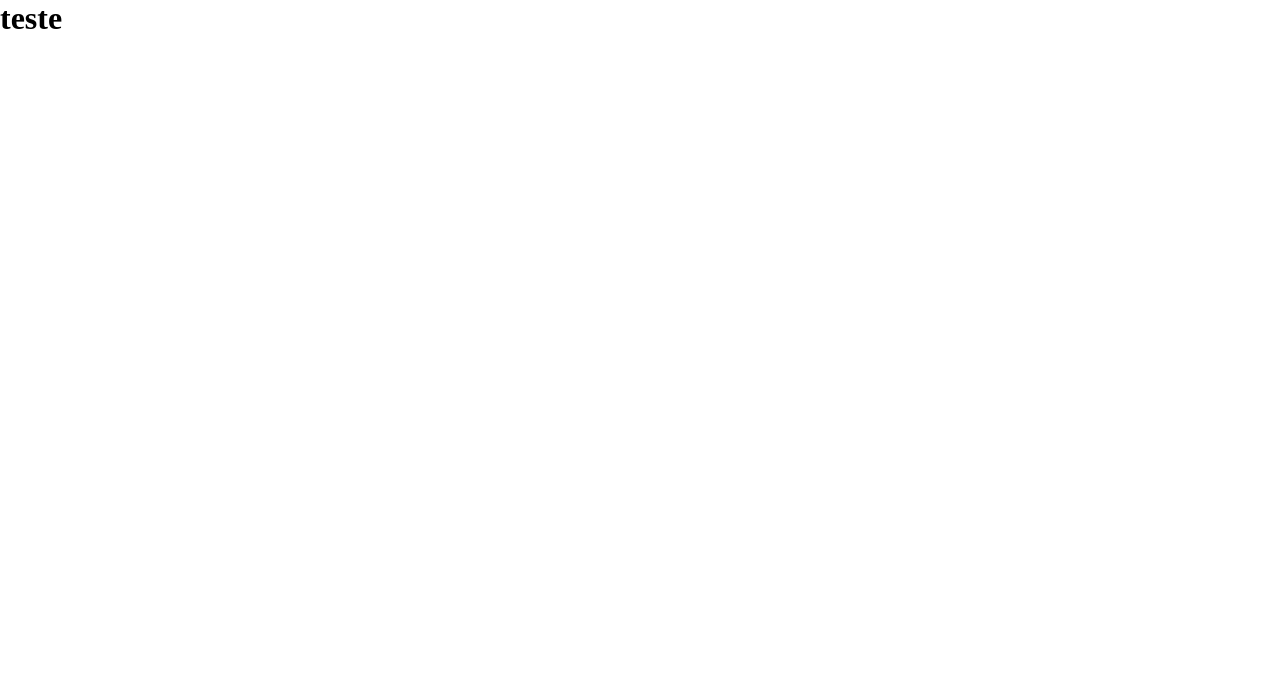
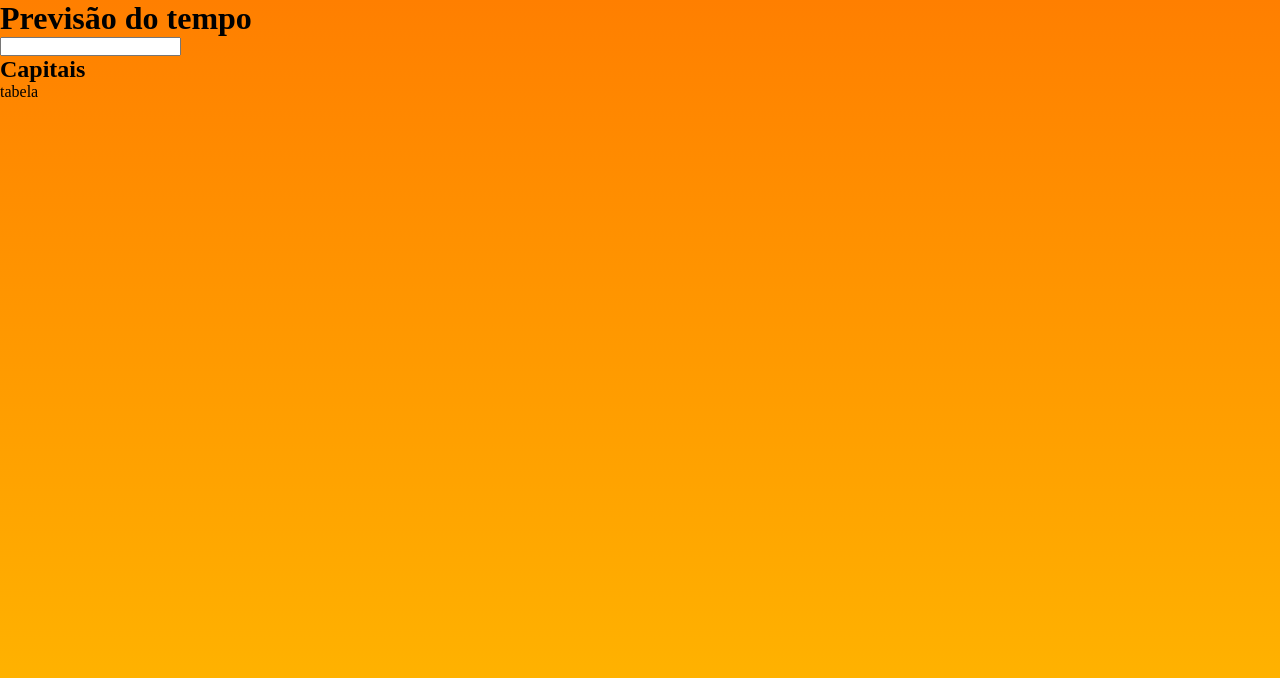
Before and after one commit to chatclass/challenge-front, a React (Create React App) app: page / in a window 1280 px wide. Shown: the top 678 px of the page. Built offline with nearby package versions, Linux system fonts and the light colour scheme.

Commit message:
Add HomePage

```diff
--- a/src/App.js
+++ b/src/App.js
@@ -1,9 +1,7 @@
+import HomePage from './pages/HomePage';
+
 function App() {
-  return (
-    <div>
-      <h1>teste</h1>
-    </div>
-  );
+  return <HomePage />;
 }
 
 export default App;
--- a/src/index.css
+++ b/src/index.css
@@ -3,3 +3,14 @@
   margin: 0;
   box-sizing: border-box;
 }
+
+body {
+  min-height: 100vh;
+
+  background: rgb(255, 127, 0);
+  background: linear-gradient(
+    180deg,
+    rgba(255, 127, 0, 1) 0%,
+    rgba(255, 187, 0, 1) 100%
+  );
+}
--- /dev/null
+++ b/src/pages/HomePage/index.jsx
@@ -0,0 +1,14 @@
+const HomePage = () => (
+  <>
+    <header>
+      <h1>Previsão do tempo</h1>
+      <input type="search" name="search" id="search" />
+    </header>
+    <main>
+      <h2>Capitais</h2>
+      <section>tabela</section>
+    </main>
+  </>
+);
+
+export default HomePage;
```
